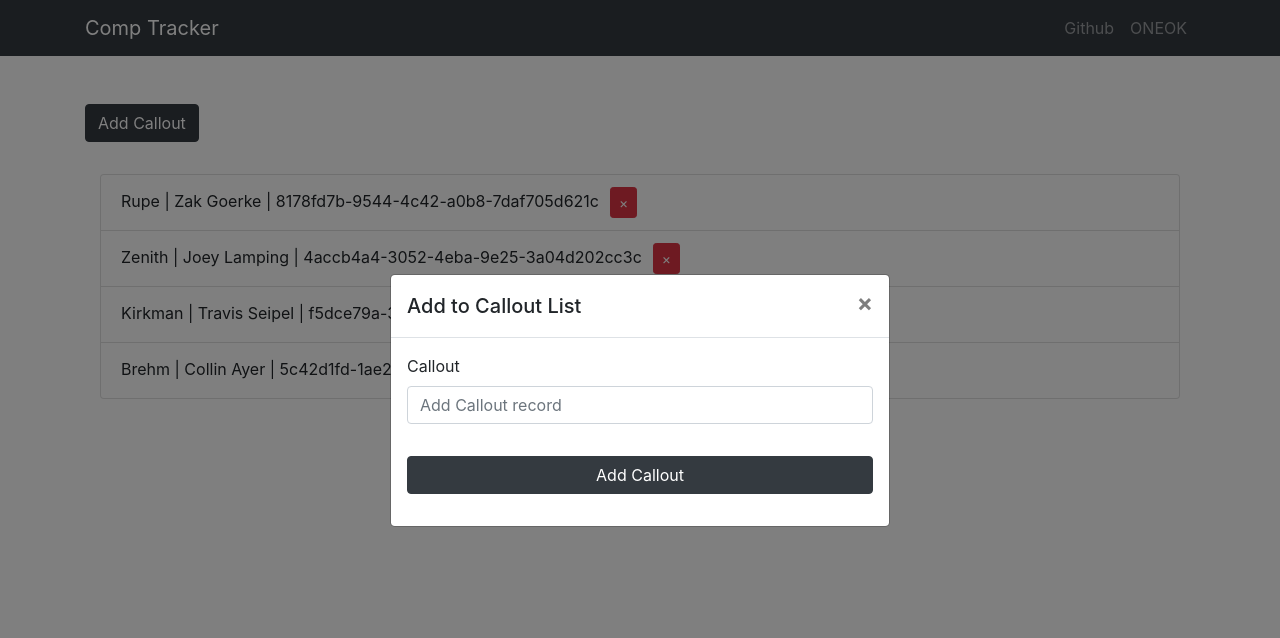
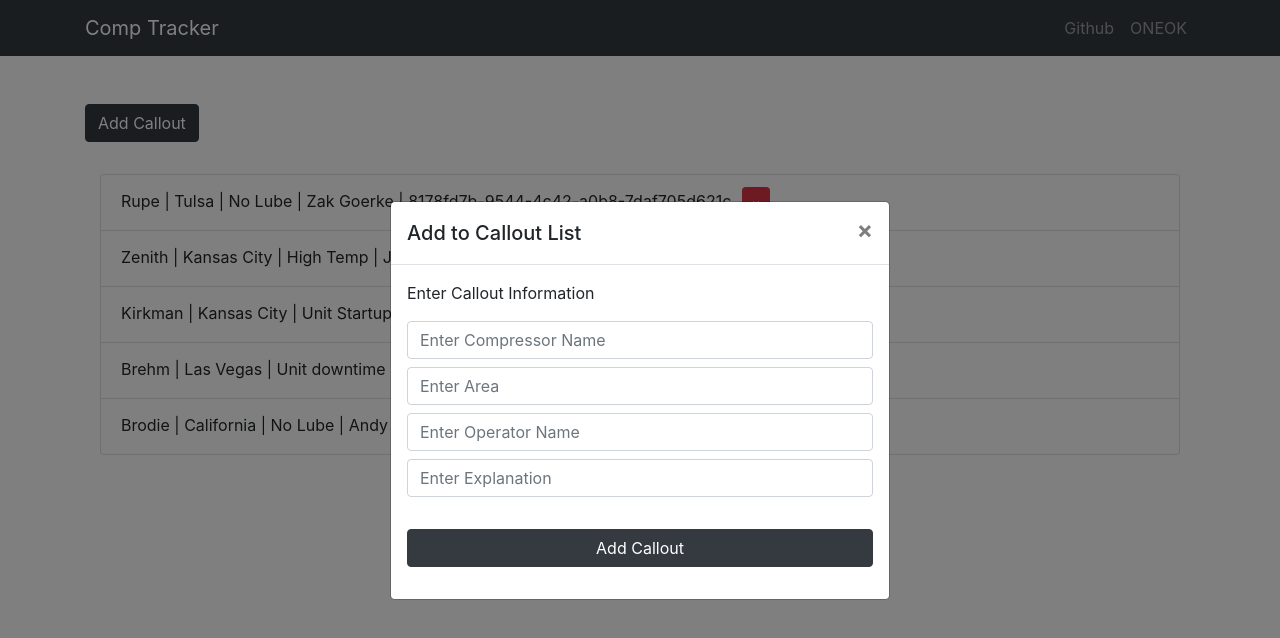
Before and after one commit to jaylamping/PipelineApp, a React (Create React App) app in the folder client/: page / in a window 1280 px wide. Both pictures are taken after a click on the button "Add Callout". Shown: the top 638 px of the page. Built offline with nearby package versions, Linux system fonts and the light colour scheme.

Commit message:
addCallout finally working

```diff
--- a/client/src/App.css
+++ b/client/src/App.css
@@ -19,3 +19,8 @@
   opacity: 0.01;
   transition: opacity 350ms ease-in;
 }
+
+.input-field {
+  margin-top: .5rem;
+  margin-bottom: .5rem;
+}
--- a/client/src/components/OpenCallouts.js
+++ b/client/src/components/OpenCallouts.js
@@ -21,10 +21,12 @@ class OpenCallouts extends Component {
       <Container>
         <ListGroup>
           <TransitionGroup className='open-callout-list'>
-            {callouts.map(({ id, compressor, operator }) => (
+            {callouts.map(({ id, compressor, area, explanation, operator }) => (
               <CSSTransition key={id} timeout={500} classNames='fade'>
                 <ListGroupItem>
                   { compressor } | <span/>
+                  { area } | <span/>
+                  { explanation } | <span/>
                   { operator } | <span/>
                   { id }
                   <Button
@@ -40,7 +42,7 @@ class OpenCallouts extends Component {
         </ListGroup>
       </Container>
     )
-  }
+  };
 };
 
 OpenCallouts.propTypes = {
@@ -48,7 +50,7 @@ OpenCallouts.propTypes = {
   callout: PropTypes.object.isRequired
 };
 
-const mapStateToProps = (state) => ({
+const mapStateToProps = state => ({
   callout: state.callout
 });
 
--- a/client/src/components/calloutModal.js
+++ b/client/src/components/calloutModal.js
@@ -16,7 +16,10 @@ import uuid from 'uuid';
 class CalloutModal extends Component {
   state = {
     modal: false,
-    compressor: ''
+    compressor: '',
+    area: '',
+    explanation: '',
+    operator: ''
   };
 
   toggle = () => {
@@ -26,23 +29,23 @@ class CalloutModal extends Component {
   };
 
   onChange = (e) => {
-    this.setState({ [e.target.compressor]: e.target.value });
+    this.setState({ [e.target.name]: e.target.value });
   };
 
   onSubmit = e => {
     e.preventDefault();
     const newCallout = {
       id: uuid(),
-      compressor: this.state.compressor
+      compressor: this.state.compressor,
+      area: this.state.area,
+      explanation: this.state.explanation,
+      operator: this.state.operator
     };
     // Add Callout via addCallout action
     this.props.addCallout(newCallout);
     // Close modal
     this.toggle();
   };
-
-
-
 
   render() {
     return(
@@ -62,13 +65,42 @@ class CalloutModal extends Component {
           <ModalBody>
             <Form onSubmit={ this.onSubmit }>
               <FormGroup>
-                <Label for='callout'>Callout</Label>
+                <Label for='callout'>Enter Callout Information</Label>
                 <Input
                   type='text'
-                  compressor='callout-input'
-                  id='callout'
-                  placeholder='Add Callout record'
+                  name='compressor'
+                  id='compressor-input'
+                  value={ this.state.value }
+                  placeholder='Enter Compressor Name'
                   onChange={ this.onChange }
+                  required={ true }
+                  className='input-field'
+                ></Input>
+                <Input
+                  type='text'
+                  name='area'
+                  id='area-input'
+                  placeholder='Enter Area'
+                  onChange={ this.onChange }
+                  required={ true }
+                  className='input-field'
+                ></Input>
+                <Input
+                  type='text'
+                  name='operator'
+                  id='operator-input'
+                  placeholder='Enter Operator Name'
+                  onChange={ this.onChange }
+                  required={ true }
+                  className='input-field'
+                ></Input>
+                <Input
+                  type='text'
+                  name='explanation'
+                  id='explanation-input'
+                  placeholder='Enter Explanation'
+                  onChange={ this.onChange }
+                  className='input-field'
                 ></Input>
                 <Button
                   color='dark'
@@ -82,10 +114,6 @@ class CalloutModal extends Component {
     );
   }
 
-
-
-
-
 };
 
 const mapStateToProps = state => ({
--- a/client/src/reducers/calloutReducer.js
+++ b/client/src/reducers/calloutReducer.js
@@ -3,10 +3,11 @@ import { GET_CALLOUTS, ADD_CALLOUT, DELETE_CALLOUT } from '../actions/types';
 
 const initialState = {
   callouts: [
-    { id: uuid(), compressor: 'Rupe', operator: 'Zak Goerke' },
-    { id: uuid(), compressor: 'Zenith', operator: 'Joey Lamping' },
-    { id: uuid(), compressor: 'Kirkman', operator: 'Travis Seipel' },
-    { id: uuid(), compressor: 'Brehm', operator: 'Collin Ayer' }
+    { id: uuid(), compressor: 'Rupe', operator: 'Zak Goerke', area: 'Tulsa', explanation: 'No Lube' },
+    { id: uuid(), compressor: 'Zenith', operator: 'Joey Lamping', area: 'Kansas City', explanation: 'High Temp' },
+    { id: uuid(), compressor: 'Kirkman', operator: 'Travis Seipel', area: 'Kansas City', explanation: 'Unit Startup' },
+    { id: uuid(), compressor: 'Brehm', operator: 'Collin Ayer', area: 'Las Vegas', explanation: 'Unit downtime' },
+    { id: uuid(), compressor: 'Brodie', operator: 'Andy Lavin', area: 'California', explanation: 'No Lube' }
   ]
 };
 
```
Also changed, not shown: 1 other file (tests, documents, lock files or other folders).
